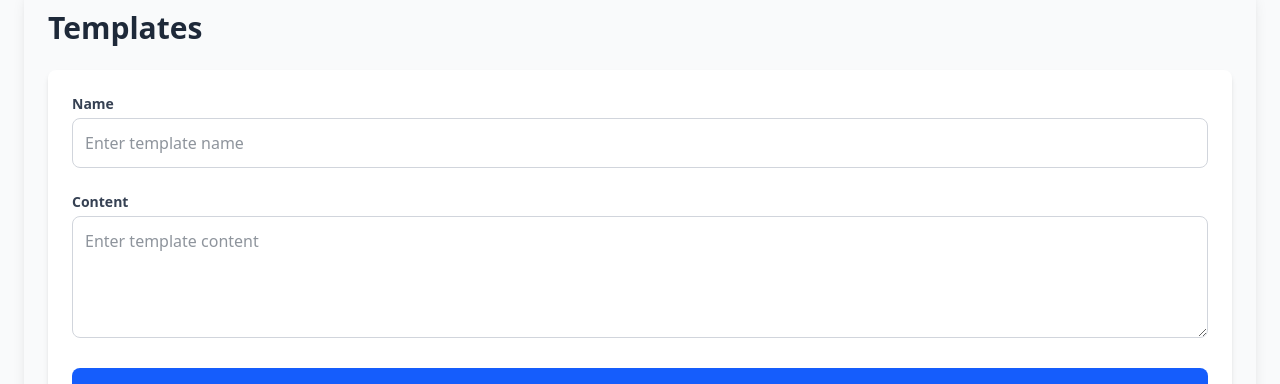
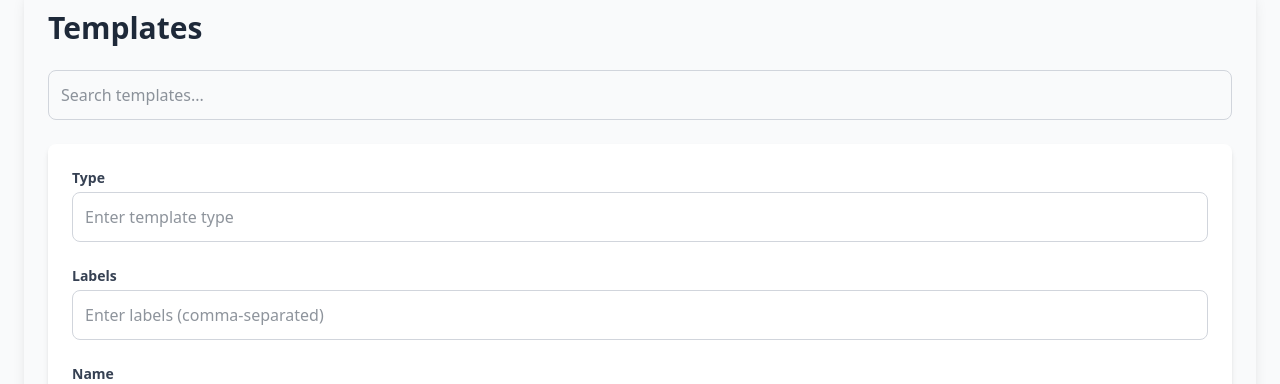
Before and after one commit to antony190599/fastcrm-react-app, a React (Vite) app: page / in a window 1280 px wide. Shown: the part 314-698 px from the top of the page. Built offline with nearby package versions, Linux system fonts and the light colour scheme; no server answers.

Commit message:
lab14-actualizacion-front

```diff
--- a/src/components/TemplateForm.jsx
+++ b/src/components/TemplateForm.jsx
@@ -5,14 +5,20 @@ const API_BASE_URL = import.meta.env.VITE_API_BASE_URL;
 function TemplateForm({ editingTemplate, setEditingTemplate, setTemplates }) {
   const [name, setName] = useState('');
   const [content, setContent] = useState('');
+  const [type, setType] = useState('');
+  const [labels, setLabels] = useState([]);
 
   useEffect(() => {
     if (editingTemplate) {
       setName(editingTemplate.name || '');
       setContent(editingTemplate.content || '');
+      setType(editingTemplate.type || '');
+      setLabels(editingTemplate.labels || []);
     } else {
       setName('');
       setContent('');
+      setType('');
+      setLabels([]);
     }
   }, [editingTemplate]);
 
@@ -26,7 +32,7 @@ function TemplateForm({ editingTemplate, setEditingTemplate, setTemplates }) {
     fetch(url, {
       method,
       headers: { 'Content-Type': 'application/json' },
-      body: JSON.stringify({ name, content }),
+      body: JSON.stringify({ type, labels, name, content }),
     })
       .then((response) => {
         if (!response.ok) {
@@ -45,6 +51,8 @@ function TemplateForm({ editingTemplate, setEditingTemplate, setTemplates }) {
           }
         });
         setEditingTemplate(null);
+        setType('');
+        setLabels([]);
         setName('');
         setContent('');
       })
@@ -53,6 +61,27 @@ function TemplateForm({ editingTemplate, setEditingTemplate, setTemplates }) {
 
   return (
     <form onSubmit={handleSubmit} className="space-y-6 bg-white p-6 rounded-lg shadow-md">
+      <div>
+        <label className="block text-sm font-semibold text-gray-700">Type</label>
+        <input
+          type="text"
+          value={type}
+          onChange={(e) => setType(e.target.value)}
+          className="w-full mt-1 p-3 border border-gray-300 rounded-lg"
+          placeholder="Enter template type"
+          required
+        />
+      </div>
+      <div>
+        <label className="block text-sm font-semibold text-gray-700">Labels</label>
+        <input
+          type="text"
+          value={labels.join(', ')}
+          onChange={(e) => setLabels(e.target.value.split(',').map((label) => label.trim()))}
+          className="w-full mt-1 p-3 border border-gray-300 rounded-lg"
+          placeholder="Enter labels (comma-separated)"
+        />
+      </div>
       <div>
         <label className="block text-sm font-semibold text-gray-700">Name</label>
         <input
--- a/src/pages/Templates.jsx
+++ b/src/pages/Templates.jsx
@@ -1,15 +1,16 @@
 import { useState, useEffect } from 'react';
 import TemplateForm from '../components/TemplateForm';
 
-const API_BASE_URL = import.meta.env.VITE_API_BASE_URL;
+const API_BASE_URL = import.meta.env.API_BASE_URL;
 
 function Templates() {
   const [templates, setTemplates] = useState([]);
   const [editingTemplate, setEditingTemplate] = useState(null);
+  const [searchQuery, setSearchQuery] = useState('');
 
   // Fetch templates from API
   useEffect(() => {
-    fetch(API_BASE_URL)
+    fetch(`${API_BASE_URL}?q=${searchQuery}`)
       .then((response) => {
         if (!response.ok) {
           throw new Error('Failed to fetch templates');
@@ -18,7 +19,7 @@ function Templates() {
       })
       .then((data) => setTemplates(data))
       .catch((error) => console.error('Error fetching templates:', error));
-  }, []);
+  }, [searchQuery]);
 
   const handleDelete = (_id) => {
     fetch(`${API_BASE_URL}/${_id}`, { method: 'DELETE' })
@@ -26,9 +27,20 @@ function Templates() {
       .catch((error) => console.error('Error deleting template:', error));
   };
 
+  const handleSearch = (e) => {
+    setSearchQuery(e.target.value);
+  };
+
   return (
     <div className="p-6 mx-auto max-w-7xl bg-gray-50 rounded-lg shadow-lg">
       <h1 className="text-3xl font-bold text-gray-800 mb-6">Templates</h1>
+      <input
+        type="text"
+        placeholder="Search templates..."
+        value={searchQuery}
+        onChange={handleSearch}
+        className="w-full p-3 mb-6 border border-gray-300 rounded-lg"
+      />
       <TemplateForm
         editingTemplate={editingTemplate}
         setEditingTemplate={setEditingTemplate}
```
Also changed, not shown: 1 other file (tests, documents, lock files or other folders).
